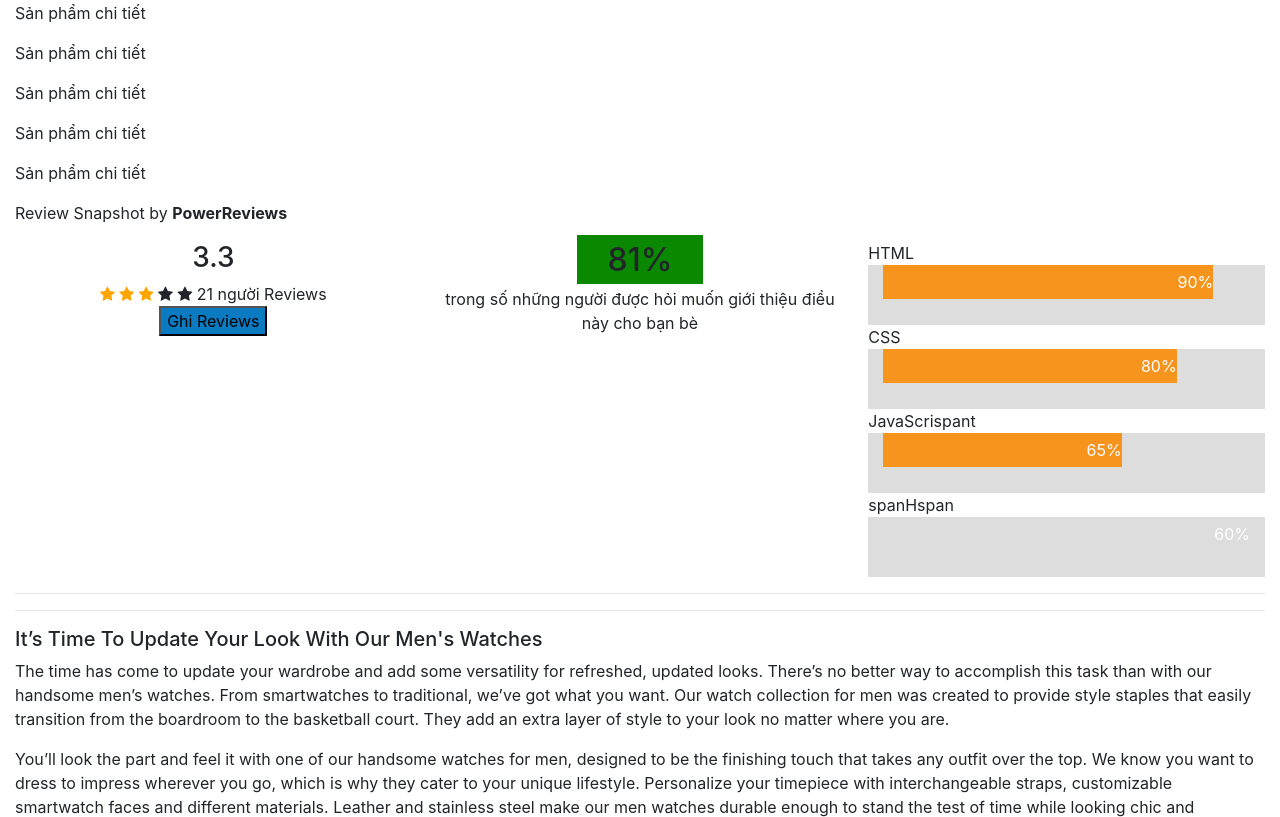
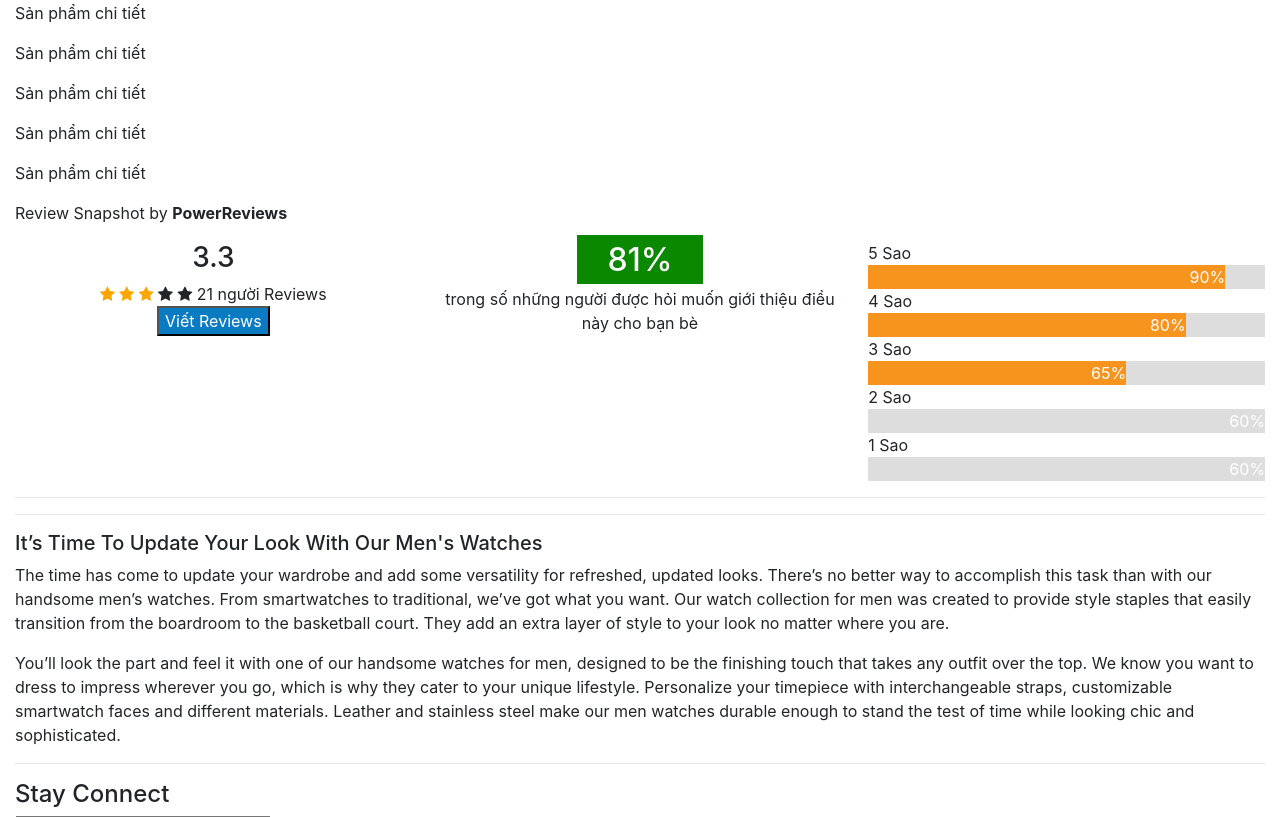
Before and after one commit to VynguyenDS/Website_Watches, a PHP site: page /OrderProduct.php in a window 1280 px wide. Shown: the part 5624-6441 px from the top of the page. Run offline with PHP 8.4, Linux system fonts and the light colour scheme; some libraries are stand-ins or nearby versions.

Commit message:
Update OrderProduct.php
Update feedback for customer

```diff
--- a/File_PHP/OrderProduct.php
+++ b/File_PHP/OrderProduct.php
@@ -21,16 +21,15 @@
     <style>
 * {box-sizing: border-box}
 
-.container {
+.bar {
   width: 100%;
   background-color: #ddd;
-  height: 60px;
+
 }
 
 .skills {
   text-align: right;
-  padding-top: 5px;
-  padding-bottom: 5px;
+
   color: white;
 }
 
@@ -93,32 +92,38 @@
                           <span class="fa fa-star"></span>
                     </span>
                     <span>21 người Reviews</span><br>
-                    <button style="background-color: rgb(11,123,193);">Ghi Reviews</button>
+                    <button style="background-color: rgb(11,123,193);color: white;">Viết Reviews</button>
 
             </div>
             <div class="col-md-4" style="text-align: center;">
-                <h2  ><span style="background-color: rgb(10,137,0);padding: 5px 30px;"> 81%</span></h2>
+                <h2  ><span style="background-color: rgb(10,137,0);padding: 5px 30px;color: white;"> 81%</span></h2>
                 <p>trong số những người được hỏi muốn giới thiệu điều này cho bạn bè</p>
             </div>
             <div class="col-md-4">
+                    <span>5 Sao</span>
+                    <div class="bar">
+                      <div class="skills html">90%</div>
 
-<span>HTML</span>
-<div class="container">
-  <div class="skills html">90%</div>
                     </div>
 
-<span>CSS</span>
-<div class="container">
+
+                    <span>4 Sao</span>
+                    <div class="bar">
                       <div class="skills css">80%</div>
                     </div>
 
-<span>JavaScrispant</span>
-<div class="container">
+                    <span>3 Sao</span>
+                    <div class="bar">
                       <div class="skills js">65%</div>
                     </div>
 
-<span>spanHspan</span>
-<div class="container">
+
+                    <span>2 Sao</span>
+                    <div class="bar">
+                      <div class="skills spanhp">60%</div>
+                    </div>
+                    <span>1 Sao</span>
+                    <div class="bar">
                       <div class="skills spanhp">60%</div>
                     </div>
             </div>
```
Lines whose indentation alone changed are shown as unchanged.
